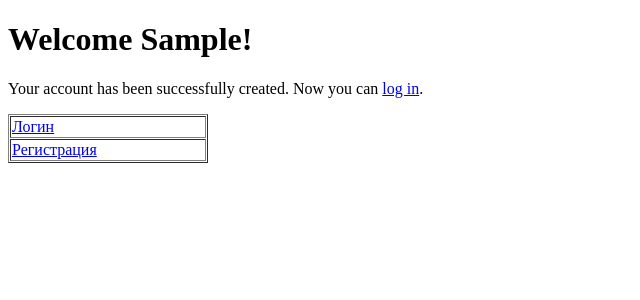
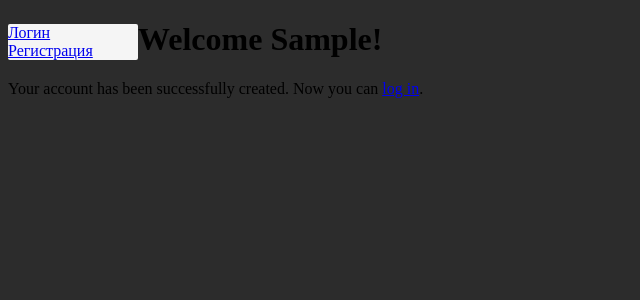
Before and after one commit to TimAny-W/socialnetwork, a Django app: template templates/registration/registration_done.html in a window 1280 px wide. Shown: the top 300 px of the page, without its empty margins (0-640 px from the left). Run offline with Django 4.2, Linux system fonts and the light colour scheme; the template is opened without the code that fills it: most values are stand-ins (such as "Sample title", 1, 10 or a date in 2020).

Commit message:
a bit of front end made
.

```diff
--- a/socialnetwork/settings.py
+++ b/socialnetwork/settings.py
@@ -133,6 +133,10 @@ USE_TZ = True
 STATIC_URL = 'static/'
 STATIC_ROOT = "http://127.0.0.1:8000//media/"
 
+STATICFILES_DIRS = [
+   os.path.join(BASE_DIR, "static"),
+]
+
 # Default primary key field type
 # https://docs.djangoproject.com/en/4.1/ref/settings/#default-auto-field
 
--- /dev/null
+++ b/static/home.css
@@ -0,0 +1,19 @@
+.user_table{
+    background: #F5F5F5;
+    float:left;
+    width:130px;
+    margin-top: 3px;
+    border-radius: 2px;
+}
+body{
+    background: #2c2c2c;
+}
+img{
+    background: #F5F5F5;
+    float: left;
+    top: 10px;
+    right: 30px;
+}
+form{
+    float: right;
+}
--- a/templates/clean_layout.html
+++ b/templates/clean_layout.html
@@ -1,7 +1,10 @@
+{% load static %}
+
 <!DOCTYPE html>
 <html lang="ru">
 <head>
     <meta charset="UTF-8">
+    <link rel="stylesheet" href="{% static 'main/css/main.css' %}">
     <title>{% block title %}{% endblock %}</title>
 </head>
 <body>
--- a/templates/layout_with_user.html
+++ b/templates/layout_with_user.html
@@ -1,37 +1,22 @@
+{% load static %}
+
 <!DOCTYPE html>
 <html lang="ru">
 <head>
     <meta charset="UTF-8">
+	<link rel="stylesheet" href="{% static 'home.css' %}">
     <title>{% block title %}{% endblock %}</title>
 </head>
 <body>
+<div class="user_table">
+				    {% if request.user.is_authenticated %}
+						<a href="{% url 'profile' user.id %}">Профиль</a><br>
+						<a href="{% url 'logout' %}">Выйти из аккаунта</a>
+					{% else %}
+						<a href="{% url 'login' %}">Логин</a><br>
+						<a href="{% url 'register' %}">Регистрация</a>
+					{% endif %}
+</div>
 {% block content %}{% endblock %}
-<table align="left" border="1" cellpadding="1" cellspacing="1" style="width: 200px;">
-				<tbody>
-				    {% if request.user.is_authenticated %}
-						<tr>
-							<td>
-								<a href="{% url 'profile' user.id %}">Профиль</a>
-							</td>
-						</tr>
-					    <tr>
-							<td>
-								<a href="{% url 'logout' %}">Выйти из аккаунта</a>
-							</td>
-						</tr>
-					{% else %}
-						<tr>
-							<td>
-								<a href="{% url 'login' %}">Логин</a>
-							</td>
-						</tr>
-						<tr>
-							<td>
-								<a href="{% url 'register' %}">Регистрация</a>
-							</td>
-						</tr>
-					{% endif %}
-				</tbody>
-			</table>
 </body>
 </html>
```
Also changed, not shown: templates/home.html (+5 -5 lines).
